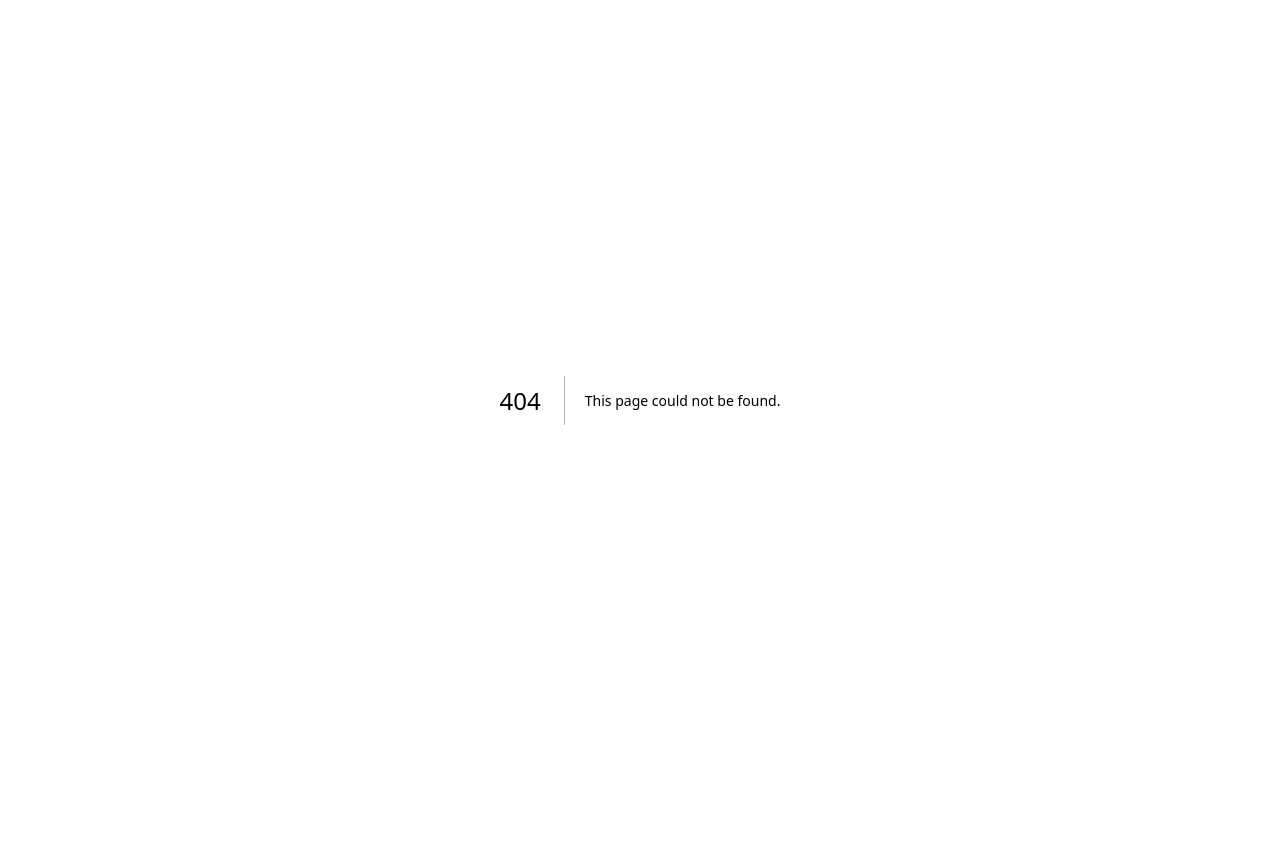
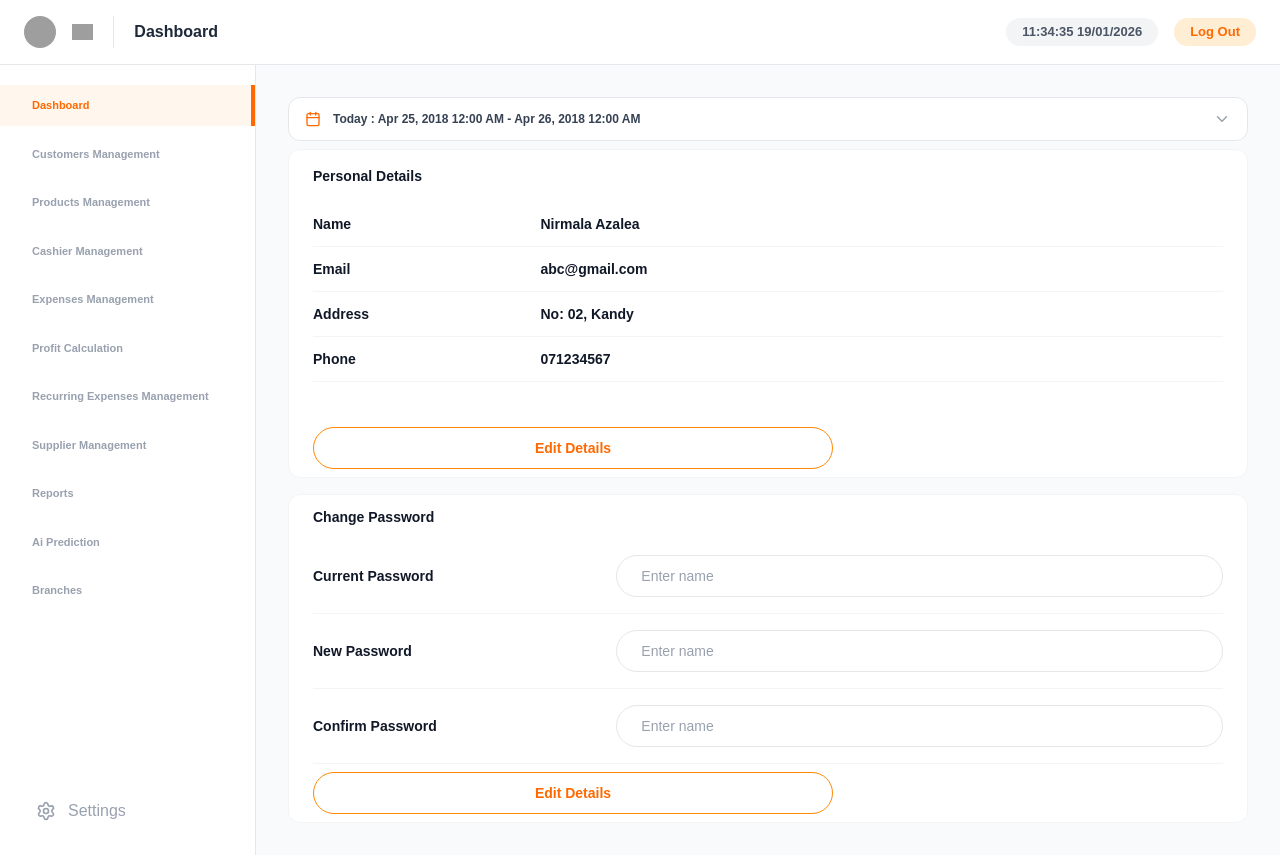
Before and after one commit to LTI-INTERNS/pos-micro-sass, a Next.js app: page /Settings in a window 1280 px wide. Before the commit this address had no page. Before the commit the page ends 800 px from the top, so only its background shows below. Built offline with nearby package versions, Linux system fonts and the light colour scheme; grey boxes are pictures that could not be loaded.

Commit message:
feat(settings): add settings page with personal details and change password sections

```diff
--- /dev/null
+++ b/app/Settings/page.tsx
@@ -0,0 +1,114 @@
+"use client";
+
+import DashboardLayout from "../components/dashboard_layout";
+import DateRangeBar from "../components/CashierManagement/DateRangeBar";
+
+export default function SettingsPage() {
+  return (
+    <DashboardLayout>
+      {/* Fill available height inside DashboardLayout main */}
+      <div className="w-full h-full flex flex-col gap-2">
+        {/* Top date range bar */}
+        <DateRangeBar value="Today : Apr 25, 2018 12:00 AM - Apr 26, 2018 12:00 AM" />
+
+        {/* Two cards share remaining screen height */}
+        <div className="flex-1 grid grid-rows-2 gap-4 min-h-0">
+          {/* Personal Details */}
+          <section className="bg-white rounded-xl border border-gray-100 flex flex-col min-h-0">
+            <div className="px-6 py-4">
+              <h2 className="text-sm font-semibold text-gray-900">
+                Personal Details
+              </h2>
+            </div>
+
+
+            <div className="px-6 flex-1 overflow-auto min-h-0">
+              <SettingsRow label="Name" value="Nirmala Azalea" />
+              <SettingsRow label="Email" value="abc@gmail.com" />
+              <SettingsRow label="Address" value="No: 02, Kandy" />
+              <SettingsRow label="Phone" value="071234567" />
+            </div>
+
+            <div className="px-6 py-2">
+              <button
+                type="button"
+                className="w-full sm:w-[520px] rounded-full border border-orange-400 bg-white py-2.5
+                           text-sm font-semibold text-orange-500
+                           hover:bg-orange-50 transition"
+                onClick={() => alert("Edit Personal Details")}
+              >
+                Edit Details
+              </button>
+            </div>
+          </section>
+
+          {/* Change Password */}
+          <section className="bg-white rounded-xl border border-gray-100 flex flex-col min-h-0">
+            <div className="px-6 py-3">
+              <h2 className="text-sm font-semibold text-gray-900">
+                Change Password
+              </h2>
+            </div>
+
+            <div className="px-6 flex-1 overflow-auto min-h-0">
+              <PasswordRow label="Current Password" placeholder="Enter name" />
+              <PasswordRow label="New Password" placeholder="Enter name" />
+              <PasswordRow label="Confirm Password" placeholder="Enter name" />
+            </div>
+
+            <div className="px-6 py-2">
+              <button
+                type="button"
+                className="w-full sm:w-[520px] rounded-full border border-orange-400 bg-white py-2.5
+                           text-sm font-semibold text-orange-500
+                           hover:bg-orange-50 transition"
+                onClick={() => alert("Change Password")}
+              >
+                Edit Details
+              </button>
+            </div>
+          </section>
+        </div>
+      </div>
+    </DashboardLayout>
+  );
+}
+
+function SettingsRow({ label, value }: { label: string; value: string }) {
+  return (
+    <div className="grid grid-cols-12 items-center py-3 border-b border-gray-100">
+      <div className="col-span-4 sm:col-span-3 text-sm font-semibold text-gray-900">
+        {label}
+      </div>
+      <div className="col-span-8 sm:col-span-9 text-sm font-semibold text-gray-900">
+        {value}
+      </div>
+    </div>
+  );
+}
+
+function PasswordRow({
+  label,
+  placeholder,
+}: {
+  label: string;
+  placeholder: string;
+}) {
+  return (
+    <div className="grid grid-cols-12 items-center py-4 border-b border-gray-100">
+      <div className="col-span-12 sm:col-span-4 text-sm font-semibold text-gray-900 mb-3 sm:mb-0">
+        {label}
+      </div>
+
+      <div className="col-span-12 sm:col-span-8">
+        <input
+          type="password"
+          placeholder={placeholder}
+          className="w-full rounded-full border border-gray-200 px-6 py-2.5
+                     text-sm text-gray-700 placeholder:text-gray-400
+                     outline-none focus:ring-2 focus:ring-orange-200"
+        />
+      </div>
+    </div>
+  );
+}
```
